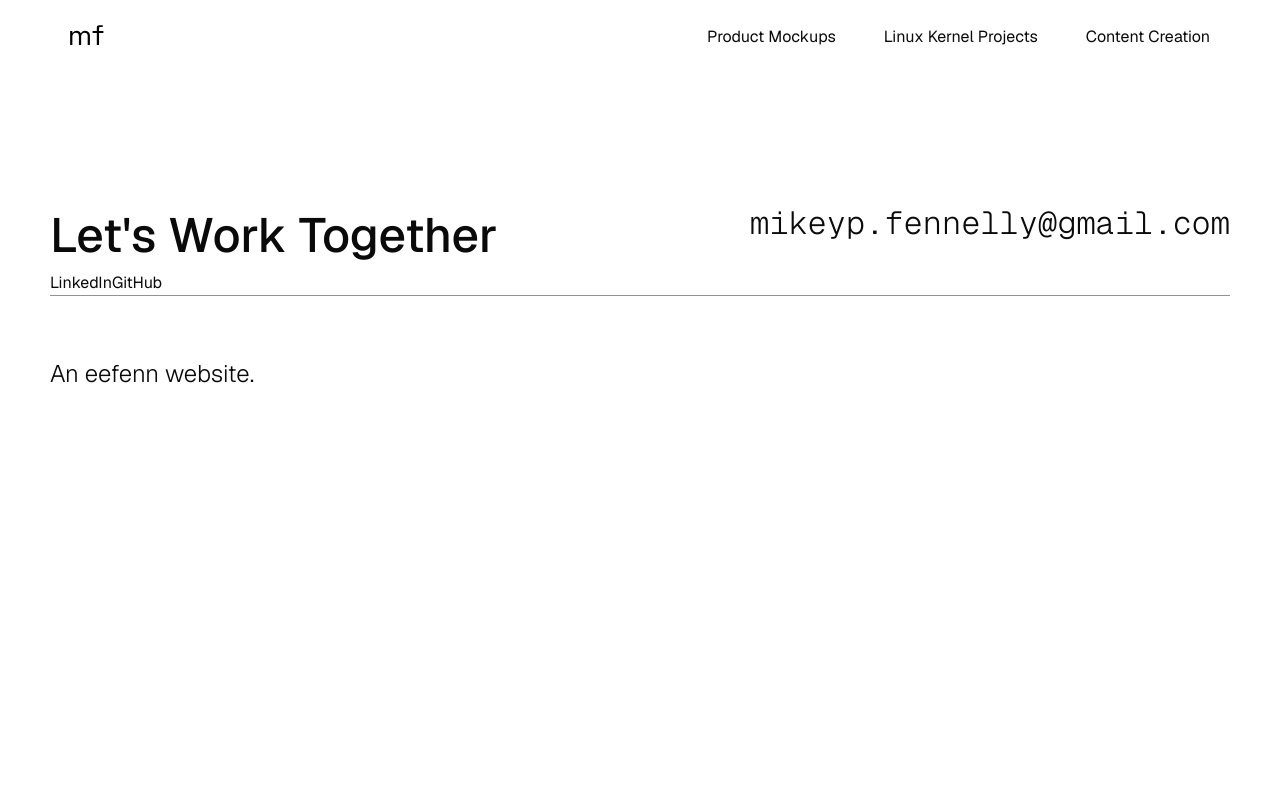
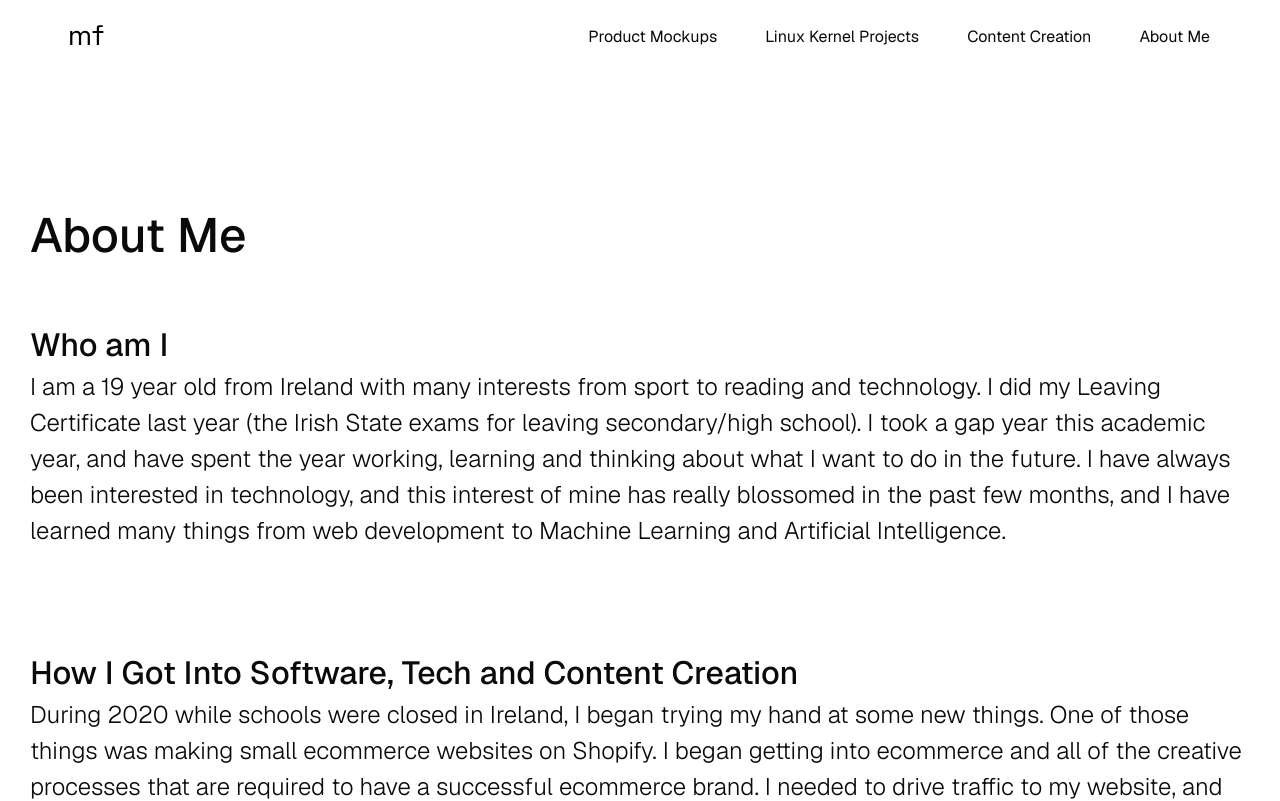
Before and after one commit to mikeyfennelly1/mfennelly.dev, a Next.js app: page /about-me in a window 1280 px wide. Shown: the top 801 px of the page. Built offline with nearby package versions, Linux system fonts and the light colour scheme.

Commit message:
getting repo information

```diff
--- a/src/app/about-me/page.tsx
+++ b/src/app/about-me/page.tsx
@@ -1,3 +1,58 @@
+import Project from "@/components/projects/project/Project";
+
+interface AboutMeSectionInterface {
+    title?: string;
+    content: string;
+}
+
+interface AboutMeInterface {
+    sections: AboutMeSectionInterface[];
+}
+
+const AboutMeSections: AboutMeSectionInterface[] = [
+    {
+        title: "Who am I",
+        content: "I am a 19 year old from Ireland with many interests from sport to reading and technology.\n" +
+            "\n" +
+            "I did my Leaving Certificate last year (the Irish State exams for leaving secondary/high school). I took a gap year this academic year, and have spent the year working, learning and thinking about what I want to do in the future. I have always been interested in technology, and this interest of mine has really blossomed in the past few months, and I have learned many things from web development to Machine Learning and Artificial Intelligence.\n" +
+            "\n",
+    },
+    {
+        title: "How I Got Into Software, Tech and Content Creation\n",
+        content: "During 2020 while schools were closed in Ireland, I began trying my hand at some new things. One of those things was making small ecommerce websites on Shopify. I began getting into ecommerce and all of the creative processes that are required to have a successful ecommerce brand. I needed to drive traffic to my website, and also needed my website to look as good as possible so that people would hopefully buy my product. I became frustrated however with the inflexible design capabilities of Shopify, so I began to look into how I could make my websites and advertising content better. I read books about copywriting for sales so that I could convert more customers from what they read on my website and Facebook Ads. I also began getting into how I could make the visuals of the brand better. This meant making a better website and better video advertisement content. This led me to the topics of web development, photorealistic 3d product rendering and video and photo editing.\n",
+    },
+    {
+        content: "Learning these skills was a demonstration of my focus on the development of a brand and a product's image.\n"
+    },
+    {
+        content: "In the summer of 2022 I began a YouTube channel called 'Sport Cartel', so that I could get more hands-on experience of content creation and building a brand. Making a YouTube channel was the perfect exercise in learning all of these skills, as it taught me not only the Adobe Suite, but through the invaluable mistakes I made has helped me learn a lot about converting viewer, viewer retention and what it takes to scale a brand on the front-end. My most valuable lesson from making this channel was the value of a team in taking on a big project.\n"
+    }
+]
+
 export default function AboutMe() {
+    return (
+        <>
+            <section>
+                <h1 className={"large-padding-gap-top"}>About Me</h1>
+                {AboutMeSections.map((s) => (
+                    <AboutMeSection
+                        key={s.content}
+                        title={s.title}
+                        content={s.content}
+                    ></AboutMeSection>
+                ))
+                }
+            </section>
+        </>
+    )
+}
 
+
+function AboutMeSection({title, content}: AboutMeSectionInterface) {
+    return (
+        <div className={"medium-separator"}>
+            <h3>{title}</h3>
+            <p>{content}</p>
+        </div>
+    )
 }
--- a/src/app/content-creation/page.tsx
+++ b/src/app/content-creation/page.tsx
@@ -37,7 +37,6 @@ const ContentCreationProjects: ContentCreationProjectInterface[] = [
         videoId: "1fD_B0_BUsE&t",
         technologies: standardContentCreationStack
     },
-
 ]
 
 export default function Product() {
@@ -48,7 +47,7 @@ export default function Product() {
                 <h1 className={"large-padding-gap-top"}>Content Creation Projects</h1>
                 <p className={"small-separator"}>The following are some of the content creation projects I've worked on. I think they show how I've developed a passion (and very solid skills) for story telling through the use of technology (mostly the Adobe Suite). All graphics were created by myself.</p>
                 {ContentCreationProjects.map((p) => (
-                    <div className="content-creation-project-container">
+                    <div className="large-separator content-creation-project-container">
                         <div>
                             <Project
                                 key={p.videoName} // Ensure uniqueness
--- /dev/null
+++ b/src/app/github/page.tsx
@@ -0,0 +1,11 @@
+"use client"
+
+import Repo from "@/components/github-repo-component/GithubRepo";
+
+export default function Github() {
+    return (
+        <>
+            <Repo></Repo>
+        </>
+    )
+}
--- a/src/app/globals.css
+++ b/src/app/globals.css
@@ -224,6 +224,8 @@ section > * {
   max-width: 1500px;
   margin-right: auto;
   margin-left: auto;
+  padding-right: 30px;
+  padding-left: 30px;
 }
 
 @media screen and (min-width: 800px) {
--- a/src/app/layout.tsx
+++ b/src/app/layout.tsx
@@ -30,7 +30,12 @@ export default function RootLayout({
               {
                   text: "Content Creation",
                   href: "/content-creation"
-              }]}
+              },
+              {
+                  text: "About Me",
+                  href: "/about-me"
+              }
+          ]}
       ></Navbar>
         {children}
       <Footer></Footer>
--- /dev/null
+++ b/src/app/product/page.tsx
@@ -0,0 +1,37 @@
+import Project, {ProjectInterface} from "@/components/projects/project/Project";
+
+const ProductMockups: ProjectInterface[] = [
+    {
+        projectName: "CharlemagneDB",
+        projectBrief: "CharlemagneDB is an website for a concept database platform that is AI oriented in its development process to automate many of the reduntant tasks in database configuration for applications.\n",
+        projectSourceCodeLink: "https://github.com/mikeyfennelly1/CharlamagneDB",
+        technologies: ["React", "GSAP", "TailwindCSS", "Figma", "Adobe XD", "Docker", "Framer Motion", "Firebase"]
+    },
+    {
+        projectName: "Brain Tumor Classifier",
+        projectBrief: "This project is an image classifier that uses a convolutional neural network to classify brain scans, predicting if patients have brain tumors.\n",
+        projectSourceCodeLink: "https://github.com/mikeyfennelly1/brainTumorClassifier",
+        technologies: [""]
+    },
+]
+
+export default function Product() {
+    return (
+        <>
+            <section>
+                <h1 className={"large-padding-gap-top"}>Product Mockups</h1>
+                <p className={"small-separator"}>My interest in technology is the birth-child of my interest in products that people love. Along the way I invested some time in the more customer facing elements of what creates a complete product. This is an important aspect of my attitude to tech, I thought it was worth sharing...</p>
+                {ProductMockups.map((p) => (
+                    <Project
+                        key={p.projectName}
+                        projectName={p.projectName}
+                        projectBrief={p.projectBrief}
+                        technologies={p.technologies}
+                        projectSourceCodeLink={p.projectSourceCodeLink}
+                    ></Project>
+                ))}
+            </section>
+
+        </>
+    )
+}
--- /dev/null
+++ b/src/components/github-repo-component/GithubRepo.tsx
@@ -0,0 +1,40 @@
+// pages/repos.tsx
+import { useEffect, useState } from "react";
+
+interface RepoInterface {
+    repoName: string;
+}
+
+const Repo = (repoName: string) => {
+    const [loading, setLoading] = useState(true);
+
+    useEffect(() => {
+        const fetchRepos = async () => {
+            try {
+                const res = await fetch(`https://api.github.com/repos/mikeyfennelly1/mrun`, {
+                    headers: {
+                        Authorization: `Bearer: ${process.env.NEXT_PUBLIC_GITHUB_TOKEN}`,
+                        Accept: "application/vnd.github+json",
+                    }
+                });
+                const data = await res.json();
+                console.log(data);
+            } catch (err) {
+                console.error("Failed to fetch repos:", err);
+            } finally {
+                setLoading(false);
+            }
+        };
+
+        fetchRepos();
+    }, []);
+
+    if (loading) return <div>Loading mrun...</div>;
+
+    return (
+        <div className="p-6">
+        </div>
+    );
+};
+
+export default Repo;
```
Also changed, not shown: src/app/linux-kernel-projects/page.tsx (+3 -6 lines).
